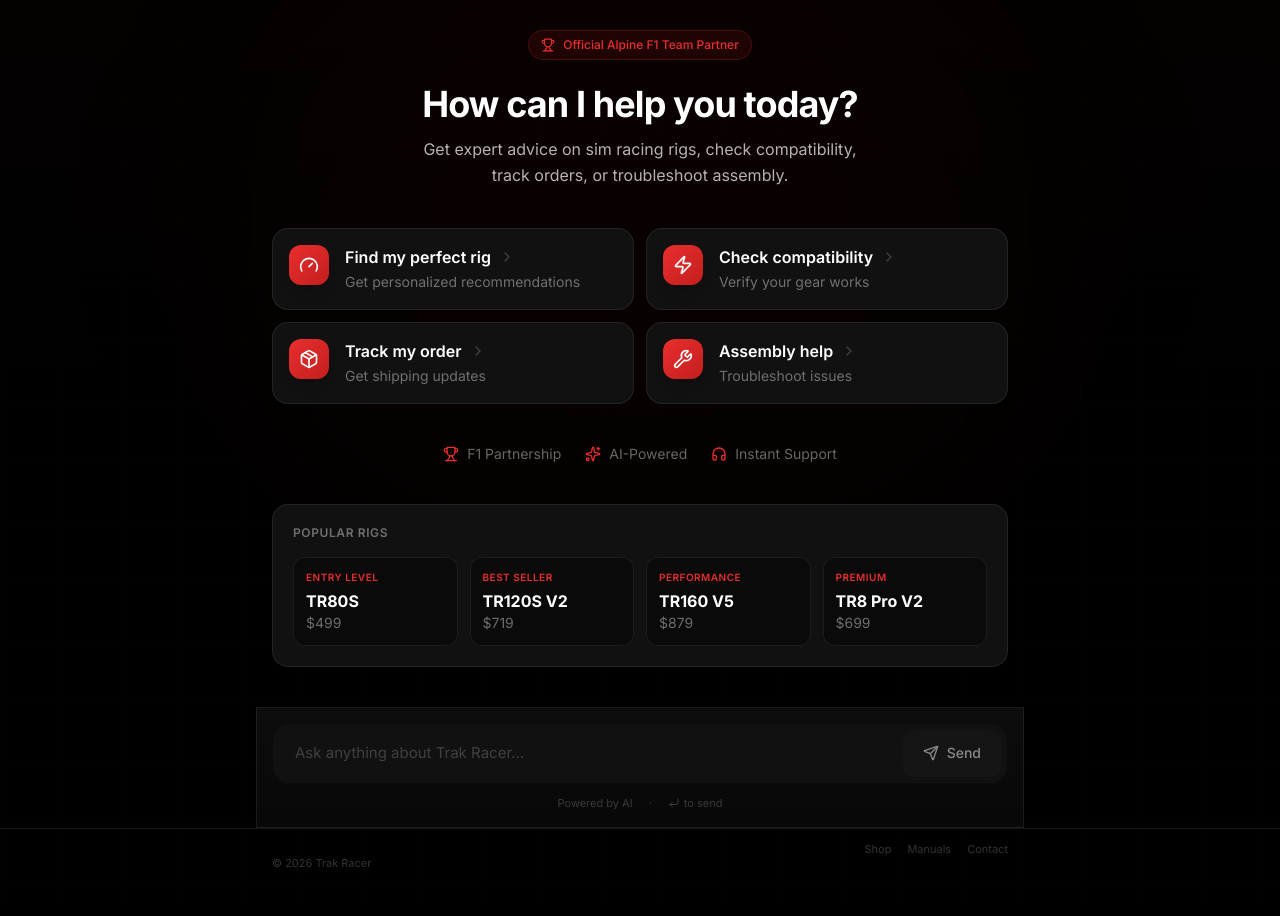
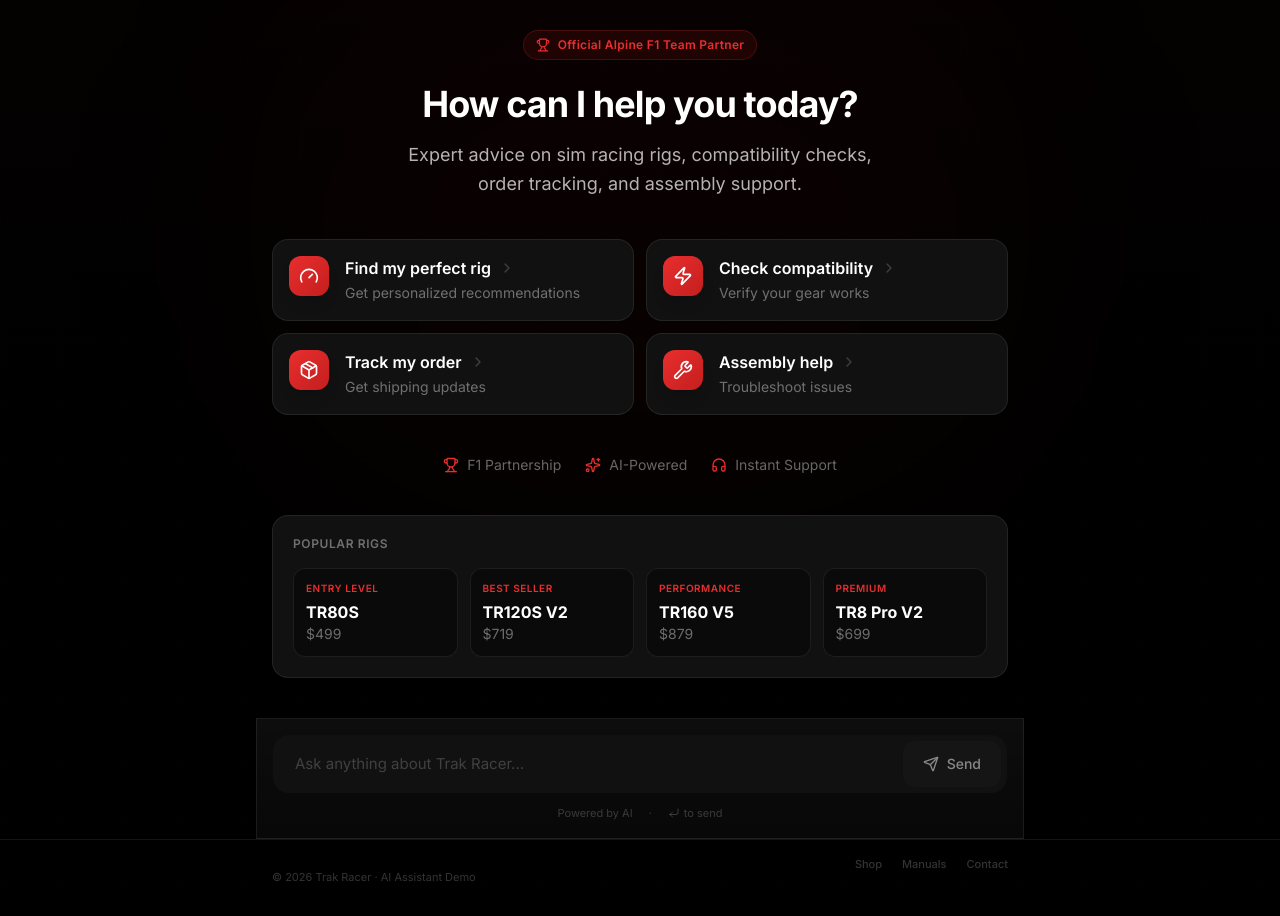
Before and after one commit to Cullmann1973/track-racer-bot, a Next.js app: page / in a window 1280 px wide. Shown: the part 80-996 px from the top of the page. Built offline with nearby package versions, Linux system fonts and the light colour scheme.

Commit message:
Final polish: refined hero text, animated badge, improved footer layout

```diff
--- a/src/app/page.tsx
+++ b/src/app/page.tsx
@@ -283,16 +283,16 @@
             <div className={`transition-all duration-300 ${welcomeFading ? 'opacity-0 scale-95' : 'opacity-100 scale-100'}`}>
               {/* Hero */}
               <div className="text-center mb-10 pt-8 animate-fade-in-up">
-                <div className="inline-flex items-center gap-2 px-3 py-1.5 rounded-full bg-[var(--tr-red)]/10 border border-[var(--tr-red)]/20 mb-6">
+                <div className="inline-flex items-center gap-2 px-3 py-1.5 rounded-full bg-[var(--tr-red)]/10 border border-[var(--tr-red)]/20 mb-6 hover:bg-[var(--tr-red)]/15 hover:scale-105 transition-all cursor-default">
                   <Trophy className="w-3.5 h-3.5 text-[var(--tr-red)]" />
-                  <span className="text-xs font-medium text-[var(--tr-red)]">Official Alpine F1 Team Partner</span>
+                  <span className="text-xs font-semibold text-[var(--tr-red)] tracking-wide">Official Alpine F1 Team Partner</span>
                 </div>
 
-                <h1 className="text-3xl sm:text-4xl font-bold text-[var(--text-primary)] mb-3 tracking-tight">
+                <h1 className="text-3xl sm:text-4xl font-bold text-[var(--text-primary)] mb-4 tracking-tight">
                   How can I help you today?
                 </h1>
-                <p className="text-[var(--text-secondary)] text-base max-w-md mx-auto leading-relaxed">
-                  Get expert advice on sim racing rigs, check compatibility, track orders, or troubleshoot assembly.
+                <p className="text-[var(--text-secondary)] text-base sm:text-lg max-w-lg mx-auto leading-relaxed">
+                  Expert advice on sim racing rigs, compatibility checks, order tracking, and assembly support.
                 </p>
               </div>
 
@@ -490,17 +490,17 @@
       </main>
 
       {/* Minimal Footer */}
-      <footer className="border-t border-[var(--glass-border)] py-3 bg-[var(--bg-primary)]">
-        <div className="max-w-3xl mx-auto px-4 flex items-center justify-between text-[11px] text-[var(--text-quaternary)]">
-          <span>© 2026 Trak Racer</span>
-          <div className="flex items-center gap-4">
-            <a href="https://trakracer.com" target="_blank" rel="noopener noreferrer" className="hover:text-[var(--tr-red)] transition-colors">
+      <footer className="border-t border-[var(--glass-border)] py-4 bg-[var(--bg-primary)]">
+        <div className="max-w-3xl mx-auto px-4 flex flex-col sm:flex-row items-center justify-between gap-2 text-[11px] text-[var(--text-quaternary)]">
+          <span className="order-2 sm:order-1">© 2026 Trak Racer · AI Assistant Demo</span>
+          <div className="flex items-center gap-5 order-1 sm:order-2">
+            <a href="https://trakracer.com" target="_blank" rel="noopener noreferrer" className="hover:text-[var(--tr-red)] transition-colors font-medium">
               Shop
             </a>
-            <a href="https://trakracer.com/pages/assembly-manuals" target="_blank" rel="noopener noreferrer" className="hover:text-[var(--tr-red)] transition-colors">
+            <a href="https://trakracer.com/pages/assembly-manuals" target="_blank" rel="noopener noreferrer" className="hover:text-[var(--tr-red)] transition-colors font-medium">
               Manuals
             </a>
-            <a href="mailto:support@trakracer.com" className="hover:text-[var(--tr-red)] transition-colors">
+            <a href="mailto:support@trakracer.com" className="hover:text-[var(--tr-red)] transition-colors font-medium">
               Contact
             </a>
           </div>
```
